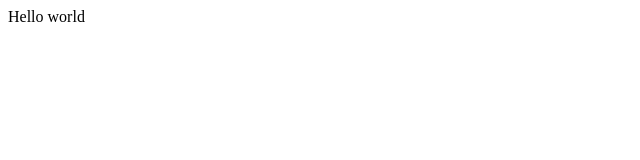
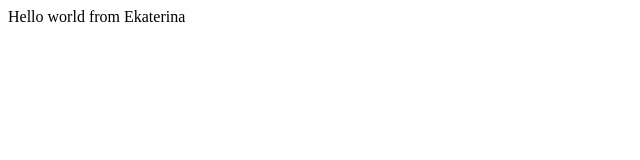
Before and after one commit to ekaterina-chernykh/ICS2O-Unit1-03-HTML-hello_world, a plain HTML site: page index.html in a window 1280 px wide. Shown: the whole page, without its empty margins (0-640 px from the left). Drawn offline with Linux system fonts and the light colour scheme.

Commit message:
Update index.html

```diff
--- a/index.html
+++ b/index.html
@@ -6,7 +6,7 @@
   </head>
 
   <body>
-    Hello world
+    Hello world from Ekaterina
 
     <!--
   This script places a badge on your repl's full-browser view back to your repl's cover
```
